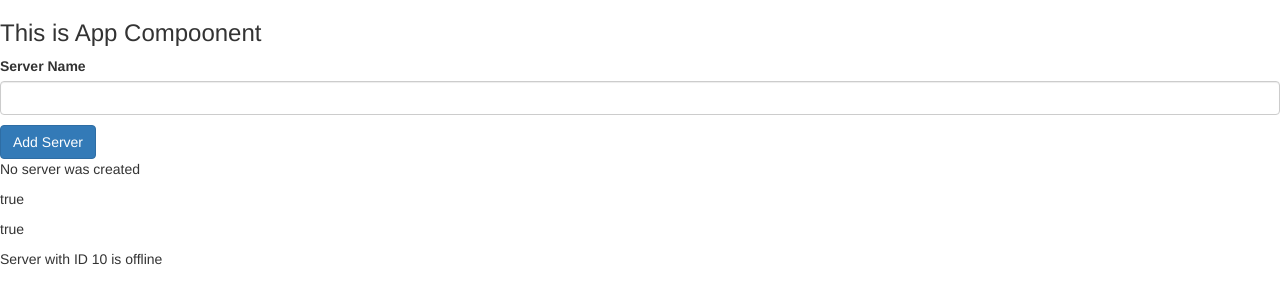
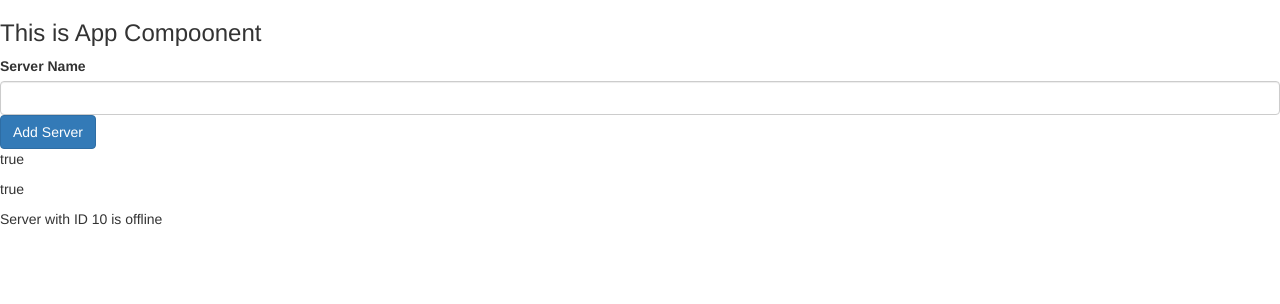
Before and after one commit to regi669/AngularCourse, an Angular app in the folder angular-course/: page / in a window 1280 px wide. Shown: the top 304 px of the page. Built offline with nearby package versions, Linux system fonts and the light colour scheme.

Commit message:
ngif basic syntax

```diff
--- a/angular-course/src/app/components/servers/servers.component.html
+++ b/angular-course/src/app/components/servers/servers.component.html
@@ -5,12 +5,12 @@
 <input type="text"
        class="form-control"
        [(ngModel)]="serverName">
-<p>{{serverName}}</p>
+<!--<p>{{serverName}}</p>-->
 <button
   class="btn btn-primary"
   [disabled]="!allowNewServer"
   (click)="onCreateServer()">Add Server</button>
-<p>{{serverCreationStatus}}</p>
+<p *ngIf="serverCreated">Server was Created, server name is {{serverName}}</p>
 <p>{{allowNewServer}}</p>
 <p [innerText]="allowNewServer"></p>
 <app-server></app-server>
--- a/angular-course/src/app/components/servers/servers.component.ts
+++ b/angular-course/src/app/components/servers/servers.component.ts
@@ -9,6 +9,7 @@
   allowNewServer = false;
   serverCreationStatus = 'No server was created';
   serverName = '';
+  serverCreated = false;
   constructor() {
     setTimeout(() => {
       this.allowNewServer = true;
@@ -19,7 +20,8 @@
   }
 
   onCreateServer() {
-    this.serverCreationStatus = 'Server was created';
+    this.serverCreated = true;
+    this.serverCreationStatus = 'Server was created, name is ' + this.serverName;
   }
 
   // onUpdateServerName(event: Event) {
```
